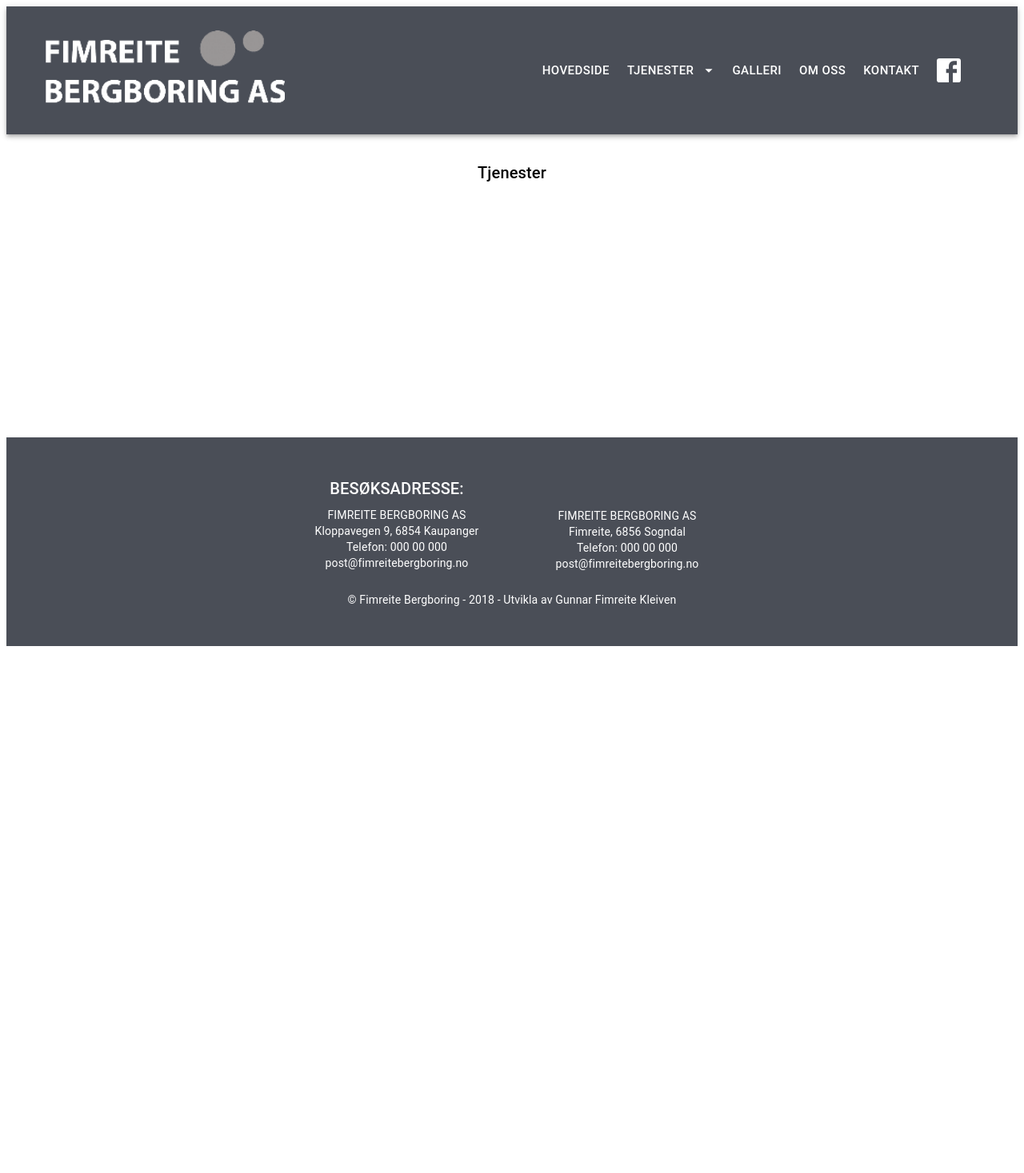
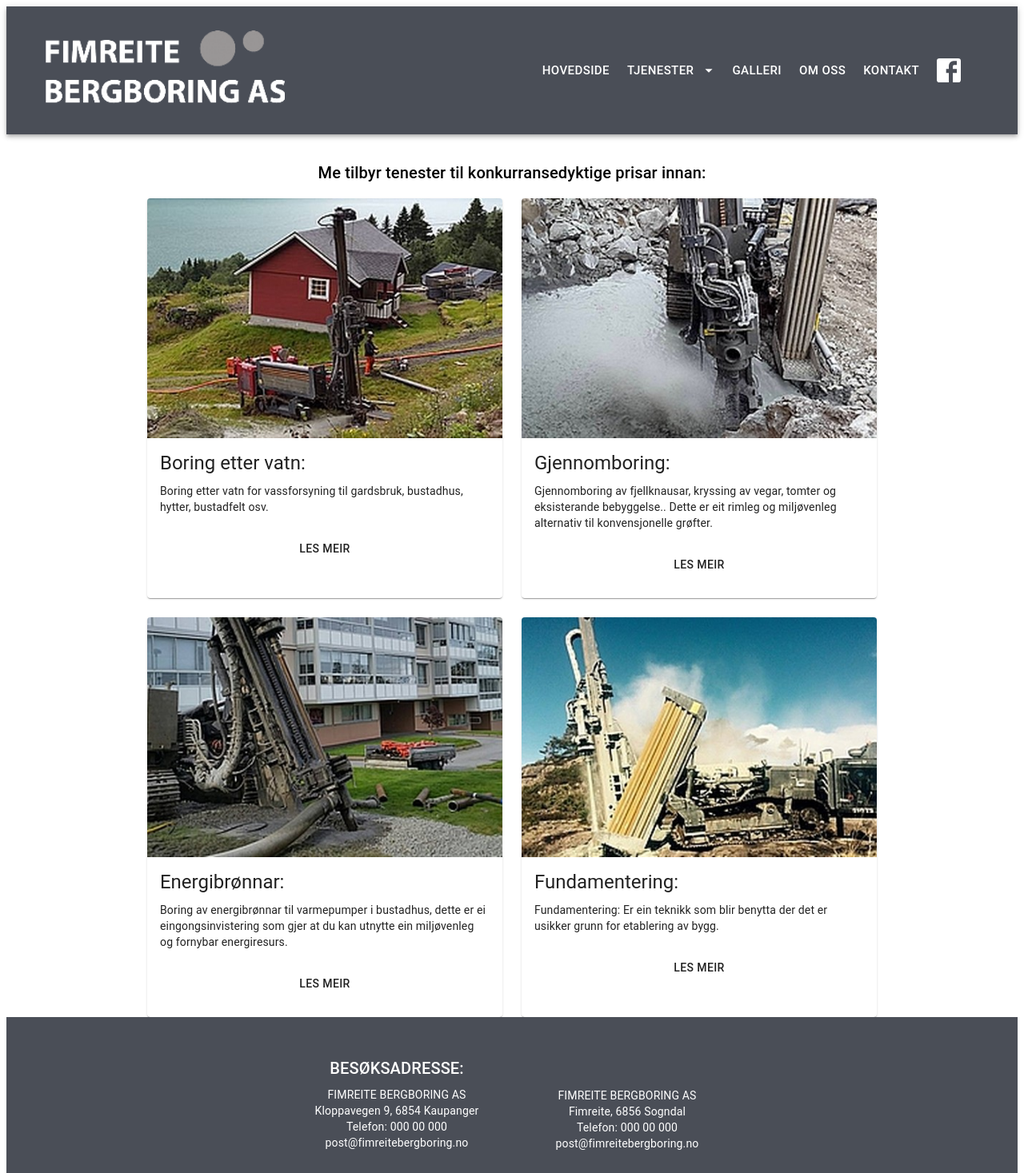
Before and after one commit to gunnarkleiven/FimreiteBergboring, a React (Create React App) app in the folder my-app/: page /services in a window 1280 px wide. Shown: the top 1467 px of the page at 80% size. Before the commit the page ends 816 px from the top, so only its background shows below. Built offline with nearby package versions, Linux system fonts and the light colour scheme.

Commit message:
Some refactoring, and removed a whole bunch of unused imports

```diff
--- a/my-app/src/App.tsx
+++ b/my-app/src/App.tsx
@@ -16,8 +16,6 @@ import WaterPage from "./pages/WaterPage";
 import PiercingPage from "./pages/PiercingPage";
 import EnergywellPage from "./pages/EnergywellPage";
 import FundamentPage from "./pages/FundamentPage";
-
-import dotenv from 'dotenv';
 
 export interface NameAndPath {
   path: string;
--- a/my-app/src/components/GalleryComponent.tsx
+++ b/my-app/src/components/GalleryComponent.tsx
@@ -1,11 +1,9 @@
-import React, { useState, useEffect } from 'react';
+import React, { useState } from 'react';
 import { Theme, createStyles, makeStyles } from '@material-ui/core/styles';
 import GridList from '@material-ui/core/GridList';
 import GridListTile from '@material-ui/core/GridListTile';
 import { ImageInImageGallery } from '../pages/Gallery';
 import GalleryDialog from '../components/GalleryDialog';
-import Typography from '@material-ui/core/Typography';
-import Button from '@material-ui/core/Button';
 
 const useStyles = makeStyles((theme: Theme) =>
     createStyles({
--- a/my-app/src/components/HeaderCleaner.tsx
+++ b/my-app/src/components/HeaderCleaner.tsx
@@ -5,7 +5,6 @@ import Toolbar from '@material-ui/core/Toolbar';
 import { NameAndPath } from '../App';
 
 import Card from '@material-ui/core/Card';
-import CardContent from '@material-ui/core/CardContent';
 import CardMedia from '@material-ui/core/CardMedia';
 import logo from "../assets/Fimreite-logo-1.png";
 import FacebookIcon from '@material-ui/icons/Facebook';
@@ -13,8 +12,6 @@ import Container from '@material-ui/core/Container';
 import { CardActionArea } from '@material-ui/core';
 import { Link } from 'react-router-dom';
 import Button from '@material-ui/core/Button';
-import ButtonGroup from '@material-ui/core/ButtonGroup';
-import ArrowDropDownIcon from '@material-ui/icons/ArrowDropDown';
 import MenuListLinks from './MenuListLinks';
 import Typography from '@material-ui/core/Typography';
 import MenuDrawer from '../components/MenuDrawer';
--- a/my-app/src/components/MessageForm.tsx
+++ b/my-app/src/components/MessageForm.tsx
@@ -36,14 +36,14 @@ export interface CompleteMessage {
 const MessageForm: React.FC<Props> = () => {
     const classes = useStyles();
     // States for the different forms
-    const [name, setName] = useState<string>("");
-    const [phonenumber, setPhonenumber] = useState<string>("");
-    const [company, setCompany] = useState<string>("");
-    const [email, setEmail] = useState<string>("");
+    // const [name, setName] = useState<string>("");
+    // const [phonenumber, setPhonenumber] = useState<string>("");
+    // const [company, setCompany] = useState<string>("");
+    // const [email, setEmail] = useState<string>("");
     // True if there is an empty entry, false if there are no error
     const [emailError, setEmailError] = useState<boolean>(false);
     const [messageError, setMessageError] = useState<boolean>(false);
-    const [message, setMessage] = useState<string>("");
+    // const [message, setMessage] = useState<string>("");
     const [status, setStatus] = useState<string>("Submit");
 
     const [completeMessage, setCompleteMessage] = useState<CompleteMessage>({
--- /dev/null
+++ b/my-app/src/misc/categories.tsx
@@ -0,0 +1,40 @@
+import ICategory from '../interfaces/Category';
+import waterImage from "../assets/water.jpeg";
+import piercingImage from "../assets/piercing.jpeg";
+import energywellImage from "../assets/energywell.jpeg";
+import fundamentImage from "../assets/fundament.jpeg";
+
+const categories: ICategory[] = [
+    {
+        name: "water",
+        image: waterImage,
+        header: "Boring etter vatn:",
+        text: "Boring etter vatn for vassforsyning til gardsbruk, bustadhus, hytter, bustadfelt osv.",
+        path: "/water/",
+
+    },
+    {
+        name: "piercing",
+        image: piercingImage,
+        header: "Gjennomboring:",
+        text: "Gjennomboring av fjellknausar, kryssing av vegar, tomter og eksisterande bebyggelse.. Dette er eit rimleg og miljøvenleg alternativ til konvensjonelle grøfter.",
+        path: "/piercing/",
+
+    },
+    {
+        name: "energywells",
+        image: energywellImage,
+        header: "Energibrønnar:",
+        text: "Boring av energibrønnar til varmepumper i bustadhus, dette er ei eingongsinvistering som gjer at du kan utnytte ein miljøvenleg og fornybar energiresurs.",
+        path: "/energywells/",
+    },
+    {
+        name: "fundament",
+        image: fundamentImage,
+        header: "Fundamentering:",
+        text: "Fundamentering: Er ein teknikk som blir benytta der det er usikker grunn for etablering av bygg.",
+        path: "/fundament/",
+    }
+];
+
+export default categories;
--- a/my-app/src/pages/About.tsx
+++ b/my-app/src/pages/About.tsx
@@ -3,7 +3,6 @@ import { makeStyles, createStyles, Theme, createMuiTheme, responsiveFontSizes, T
 import Container from '@material-ui/core/Container';
 import Typography from '@material-ui/core/Typography';
 import Card from '@material-ui/core/Card';
-import CardContent from '@material-ui/core/CardContent';
 import CardMedia from '@material-ui/core/CardMedia';
 import withNature from '../assets/withNature.jpeg';
 import Grid from '@material-ui/core/Grid';
--- a/my-app/src/pages/Contact.tsx
+++ b/my-app/src/pages/Contact.tsx
@@ -5,12 +5,10 @@ import Typography from '@material-ui/core/Typography';
 import Grid from '@material-ui/core/Grid';
 import Card from '@material-ui/core/Card';
 import CardContent from '@material-ui/core/CardContent';
-import CardActions from '@material-ui/core/CardActions';
 import CardMedia from '@material-ui/core/CardMedia';
 import contactImage from "../assets/likeAWallpaper.jpeg";
-import contactImage1 from "../assets/likeAWallpaper1.png";
+// import contactImage1 from "../assets/likeAWallpaper1.png";
 import contactImage2 from "../assets/likeAWallpaper2.png";
-import Paper from '@material-ui/core/Paper';
 import Divider from '@material-ui/core/Divider';
 import MessageForm from "../components/MessageForm";
 
--- a/my-app/src/pages/Gallery.tsx
+++ b/my-app/src/pages/Gallery.tsx
@@ -1,7 +1,6 @@
 import React from 'react';
 import { makeStyles, createStyles, Theme } from '@material-ui/core/styles';
 import Container from '@material-ui/core/Container';
-import Typography from '@material-ui/core/Typography';
 import GalleryComponent from '../components/GalleryComponent';
 import Grid from '@material-ui/core/Grid';
 
--- a/my-app/src/pages/Home.tsx
+++ b/my-app/src/pages/Home.tsx
@@ -4,7 +4,6 @@ import { makeStyles, createStyles, Theme, createMuiTheme, ThemeProvider, respons
 import Grid from '@material-ui/core/Grid';
 import Typography from '@material-ui/core/Typography';
 import Container from '@material-ui/core/Container';
-import ICategory from '../interfaces/Category';
 import Paper from '@material-ui/core/Paper';
 import Card from '@material-ui/core/Card';
 import CardMedia from '@material-ui/core/CardMedia';
@@ -16,12 +15,9 @@ import FormLabel from '@material-ui/core/FormLabel';
 
 import CategoryCard from '../components/CategoryCard';
 import Slideshow from '../components/Slideshow';
+import categories from '../misc/categories';
 
 // Import the pictures
-import waterImage from "../assets/water.jpeg";
-import piercingImage from "../assets/piercing.jpeg";
-import energywellImage from "../assets/energywell.jpeg";
-import fundamentImage from "../assets/fundament.jpeg";
 import frontPicture from "../assets/picture11.jpeg";
 
 
@@ -76,38 +72,7 @@ const HomePage: React.FunctionComponent<Props> = ({ pageName }) => {
 
     const classes = useStyles();
 
-    const categories: ICategory[] = [
-        {
-            name: "water",
-            image: waterImage,
-            header: "Boring etter vatn:",
-            text: "Boring etter vatn for vassforsyning til gardsbruk, bustadhus, hytter, bustadfelt osv.",
-            path: "/water/",
 
-        },
-        {
-            name: "piercing",
-            image: piercingImage,
-            header: "Gjennomboring:",
-            text: "Gjennomboring av fjellknausar, kryssing av vegar, tomter og eksisterande bebyggelse.. Dette er eit rimleg og miljøvenleg alternativ til konvensjonelle grøfter.",
-            path: "/piercing/",
-
-        },
-        {
-            name: "energywells",
-            image: energywellImage,
-            header: "Energibrønnar:",
-            text: "Boring av energibrønnar til varmepumper i bustadhus, dette er ei eingongsinvistering som gjer at du kan utnytte ein miljøvenleg og fornybar energiresurs.",
-            path: "/energywells/",
-        },
-        {
-            name: "fundament",
-            image: fundamentImage,
-            header: "Fundamentering:",
-            text: "Fundamentering: Er ein teknikk som blir benytta der det er usikker grunn for etablering av bygg.",
-            path: "/fundament/",
-        }
-    ]
 
     const handleRadioChange = (event: React.ChangeEvent<HTMLInputElement>) => {
         setRadioValue((event.target as HTMLInputElement).value);
--- a/my-app/src/pages/Services.tsx
+++ b/my-app/src/pages/Services.tsx
@@ -2,7 +2,10 @@ import React from 'react';
 import { makeStyles, createStyles, Theme } from '@material-ui/core/styles';
 import Container from '@material-ui/core/Container';
 import Typography from '@material-ui/core/Typography';
+import CategoryCard from '../components/CategoryCard';
+import Grid from '@material-ui/core/Grid';
 
+import categories from '../misc/categories';
 
 interface ServicesProps {
 
@@ -19,13 +22,22 @@ const useStyles = makeStyles((theme: Theme) =>
 const Services: React.FC<ServicesProps> = () => {
     const classes = useStyles();
 
+
     return (
         <div className={classes.root}>
             <Container maxWidth="md">
                 <Typography variant="h6" align="center" paragraph>
                     <br />
-                    Tjenester
+                    Me tilbyr tenester til konkurransedyktige prisar innan:
                 </Typography>
+                <Grid container spacing={3}>
+                    {categories.map((cat, idx) => {
+                        return (
+                            <CategoryCard key={idx} cat={cat} />
+                        );
+                    })}
+
+                </Grid>
             </Container>
         </div>
     );
```
Also changed, not shown: my-app/src/components/GalleryDialog.tsx (+2 -22 lines).
